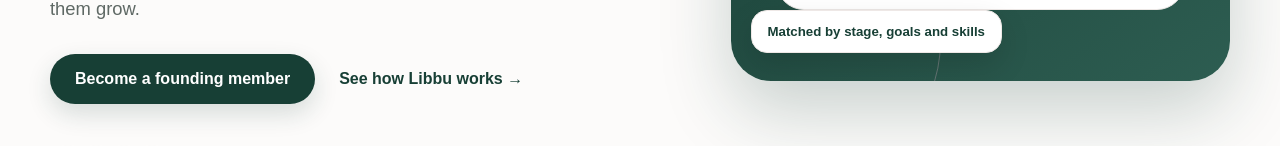
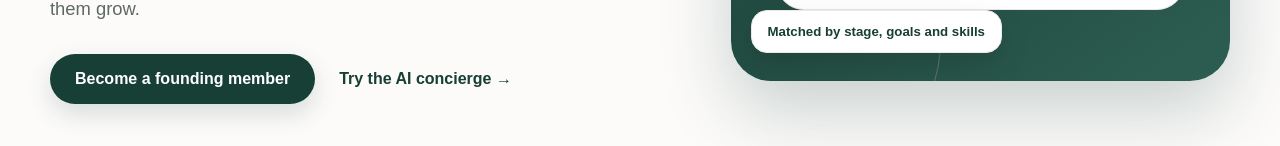
Before and after one commit to reai-gen/Libbu, a Next.js app: page / in a window 1280 px wide. Shown: the part 735-881 px from the top of the page. Built offline with nearby package versions, Linux system fonts and the light colour scheme.

Commit message:
Add AI concierge to Libbu homepage

```diff
--- a/app/page.tsx
+++ b/app/page.tsx
@@ -1,3 +1,4 @@
+import LibbuAgent from "../components/LibbuAgent";
 import WaitlistForm from "../components/WaitlistForm";
 
 const benefits = [
@@ -51,7 +52,7 @@
           </p>
           <div className="hero-actions">
             <a className="primary-button" href="#waitlist">Become a founding member</a>
-            <a className="text-link" href="#how-it-works">See how Libbu works →</a>
+            <a className="text-link" href="#concierge">Try the AI concierge →</a>
           </div>
           <div className="hero-proof">
             <div className="avatar-stack" aria-hidden="true">
@@ -135,6 +136,8 @@
         </div>
       </section>
 
+      <LibbuAgent />
+
       <section className="founding-section container">
         <div className="founding-card">
           <div>
```
